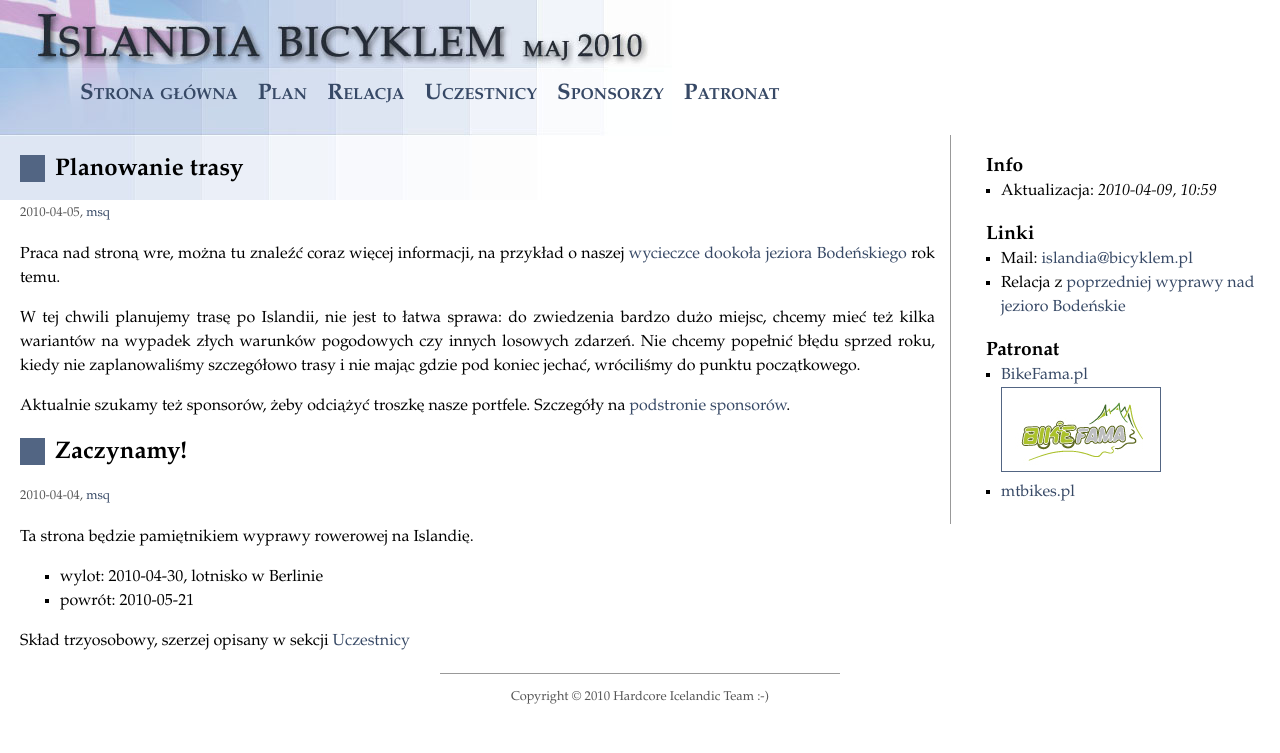
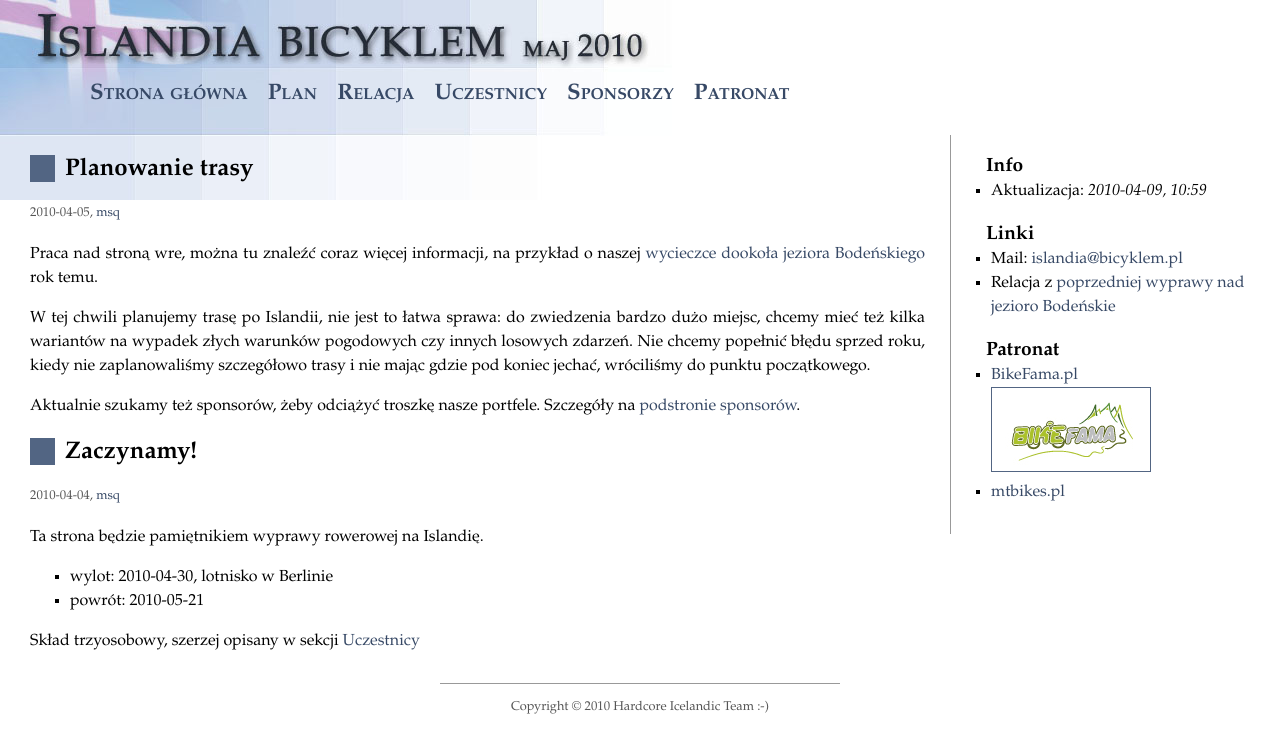
Before and after one commit to michalbugno/bicyklem.pl, a Jekyll site: the page built from index.html, in a window 1280 px wide. Shown: the top 753 px of the page. Built offline with Jekyll 4.4.1, drawn with Linux system fonts in a browser that asks for light colours.

Commit message:
Sidebar design

```diff
--- a/_layouts/default.html
+++ b/_layouts/default.html
@@ -47,7 +47,7 @@
             </ul>
             <li>Patronat</li>
             <ul>
-              <li><a href="http://bikefama.pl/">BikeFama.pl<img src="./images/patronage/bike_fama_72.jpg" /></a></li>
+              <li><a href="http://bikefama.pl/">BikeFama.pl<br /><img src="./images/patronage/bike_fama_72.jpg" /></a></li>
               <li><a href="http://mtbikes.pl/">mtbikes.pl</a></li>
             </ul>
           </ul>
--- a/css/screen.css
+++ b/css/screen.css
@@ -53,7 +53,7 @@
 }
 
 .innertube {
-  margin: 20px;
+  margin: 30px;
   margin-top: 0px;
 }
 
@@ -94,11 +94,12 @@
 }
 
 #sidebar ul {
-  padding-left: 15px;
+  padding-left: 5px;
 }
 
 #sidebar .innertube > ul > li {
   margin-top: 20px;
+  padding-left: 0;
   font-weight: bold;
   font-size: 1.2em;
   list-style-type: none;
```
